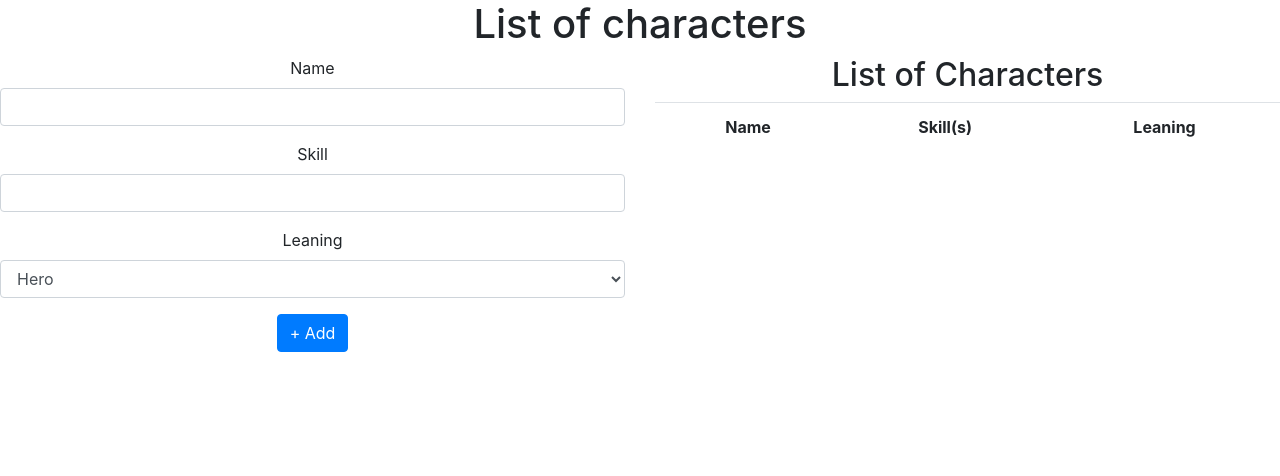
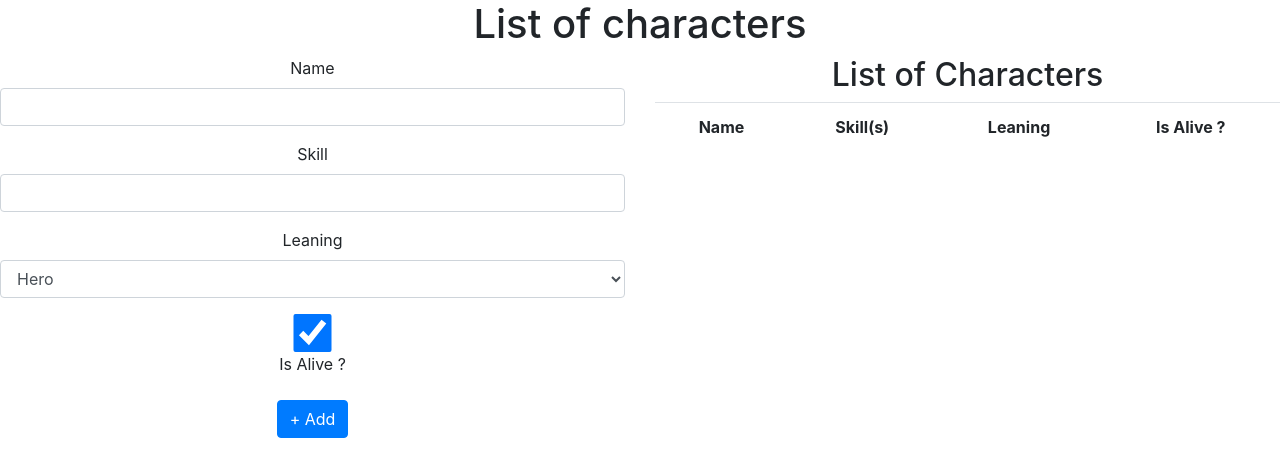
Before and after one commit to albur2021/mern_project_2021, a React (Create React App) app in the folder demo_1/: page / in a window 1280 px wide. Shown: the top 476 px of the page. Built offline with nearby package versions, Linux system fonts and the light colour scheme.

Commit message:
Create a checkBox in Form Comp and apply 'reserved attribute - checked' to validate whether myForm/isAlive property is clicked or not, then next apply method onChange={checkhandler} to pull the Checked/Unchecked Data from browser and pass down through App.js to Result to display that Property's Data

```diff
--- a/demo_1/src/components/Form.jsx
+++ b/demo_1/src/components/Form.jsx
@@ -9,7 +9,8 @@ const Form = (props) =>{
     const [myForm, setMyForm] = useState({
         Alias:"",
         Skill:"",
-        Leaning:""
+        Leaning:"",
+        isAlive:true
     });
 
     const onChangeHandler = (e) =>{
@@ -27,6 +28,12 @@ const Form = (props) =>{
         //Lifting the Data up from Form Box to App.js to lender That Data to Result Comp
         // Because 'siblings like Form and Result cannot share data between, it's only Parent/App.js might delegate/spread the Data among Child Comps
         props.newCharacter(myForm);
+    }
+    const checkedHandler = (e) =>{
+        setMyForm({
+            ...myForm,
+            [e.target.name]:e.target.checked
+        });
     }
     return(
     <form className="col" onSubmit={ onSubmitHandler }>
@@ -48,6 +55,10 @@ const Form = (props) =>{
             </select>
         </div>
         <div className="form-group">
+            <input type="checkbox" name="isAlive" className="form-control" checked={myForm.isAlive} onChange={ checkedHandler }/>
+            <label htmlFor="isAlive">Is Alive ?</label>
+        </div>
+        <div className="form-group">
             <input type="submit" value="+ Add" className="btn btn-primary"/>
         </div>
         {/* <h3>Name: { myForm.Alias }</h3>
--- a/demo_1/src/components/Result.jsx
+++ b/demo_1/src/components/Result.jsx
@@ -21,9 +21,12 @@ const Result = (props) => {
           <th>Name</th>
           <th>Skill(s)</th>
           <th>Leaning</th>
+          <th>Is Alive ?</th>
         </tr>
         <tbody>
-          {props.myList.map((character, i) => {
+
+          {
+            props.myList.map((character, i) => {
                 return (
                 <tr
                     key={i}
@@ -38,9 +41,12 @@ const Result = (props) => {
                     <td>{character.Alias}</td>
                     <td>{character.Skill}</td>
                     <td>{character.Leaning}</td>
+                    <td>{character.isAlive ? "Yes" : "No"}</td>
                 </tr>
                 );
-          })}
+            })
+          }
+
         </tbody>
       </table>
     </div>
```
Lines whose indentation alone changed are shown as unchanged.
